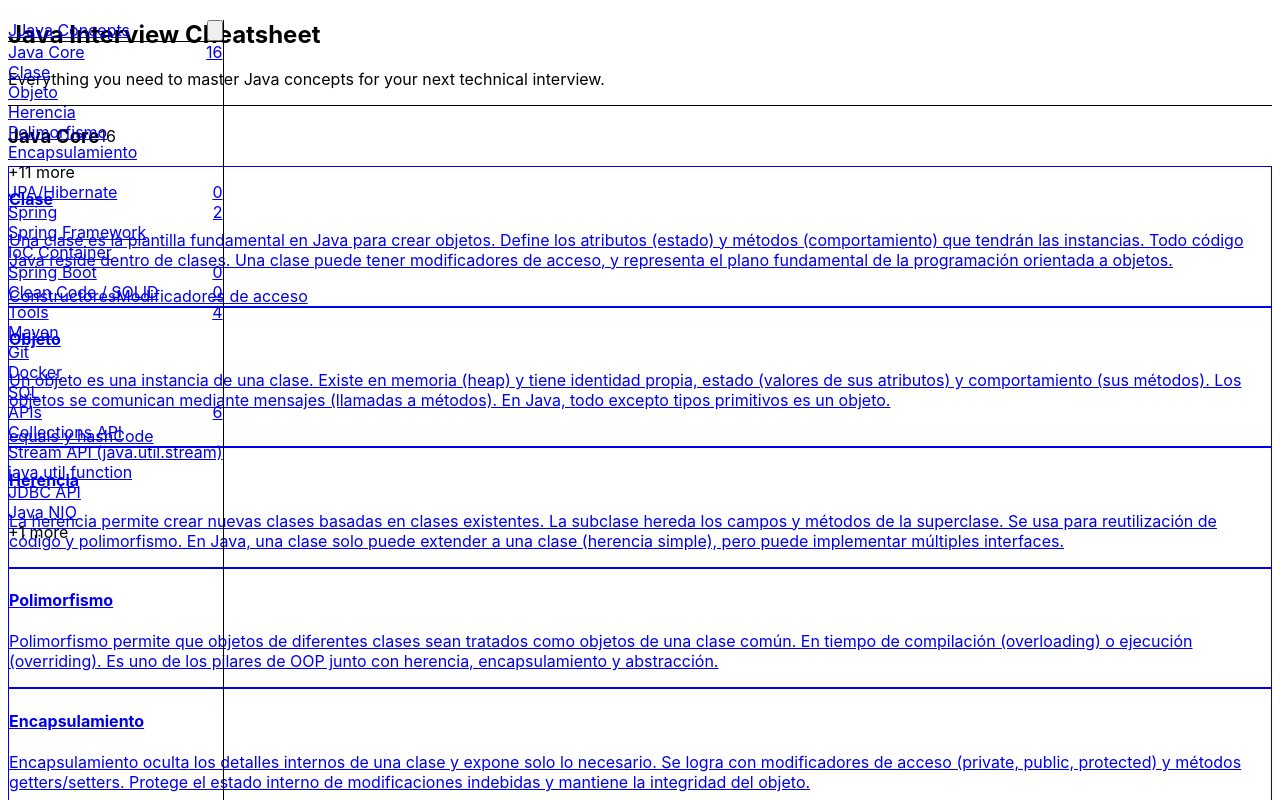
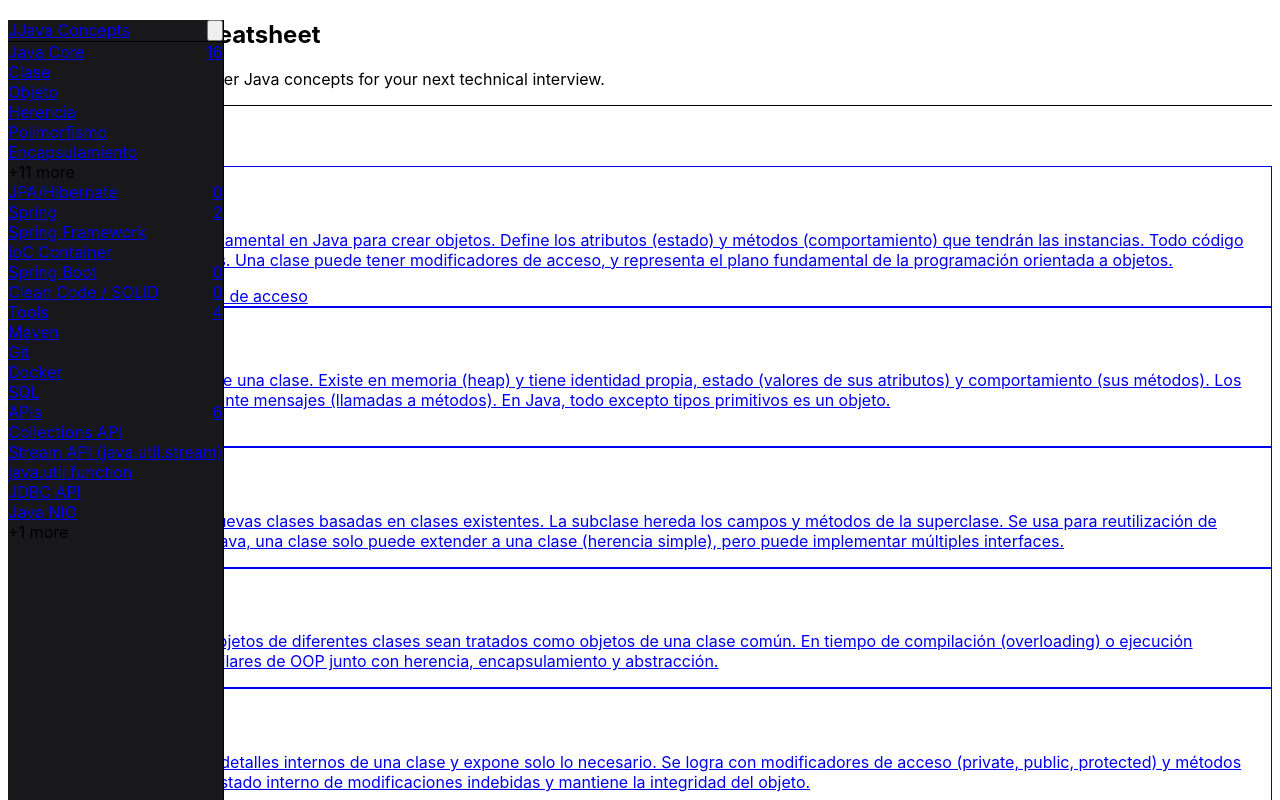
Before and after one commit to CurtoBrull/java-concepts-next, a Next.js app: page / in a window 1280 px wide. Shown: the top 800 px of the page. Built offline with nearby package versions, Linux system fonts and the light colour scheme.

Commit message:
fix: sidebar solid background to prevent transparency issues

```diff
--- a/components/Sidebar.tsx
+++ b/components/Sidebar.tsx
@@ -13,6 +13,7 @@ export default function Sidebar() {
       className={`fixed left-0 top-0 h-full bg-zinc-900 border-r border-zinc-800 transition-all duration-300 z-50 overflow-hidden ${
         collapsed ? "w-16" : "w-64"
       }`}
+      style={{ backgroundColor: '#18181b' }}
     >
       {/* Header */}
       <div className="h-16 flex items-center justify-between px-4 border-b border-zinc-800">
```
